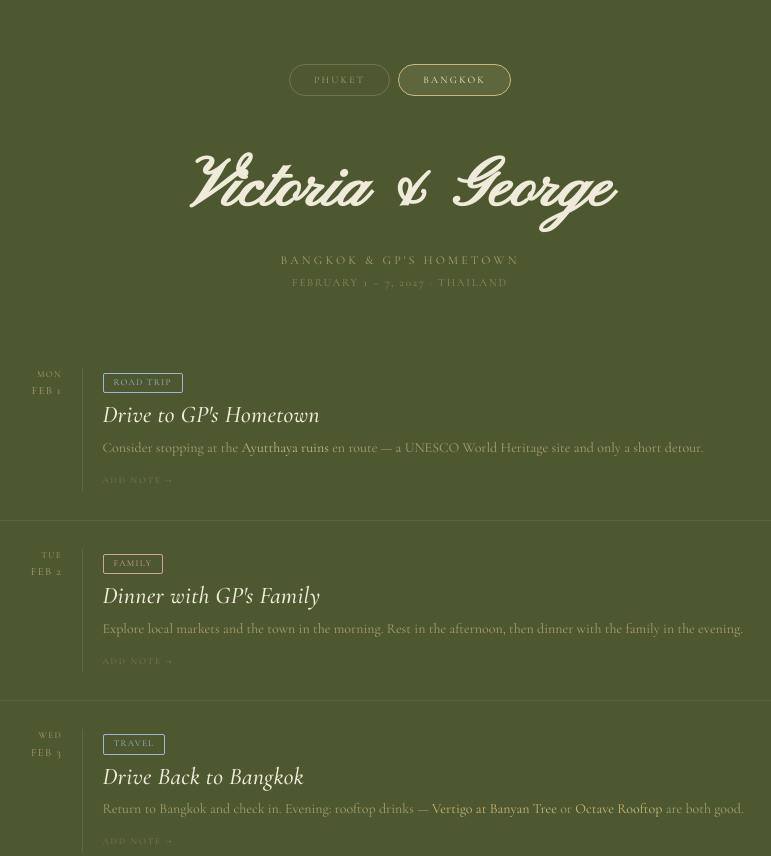
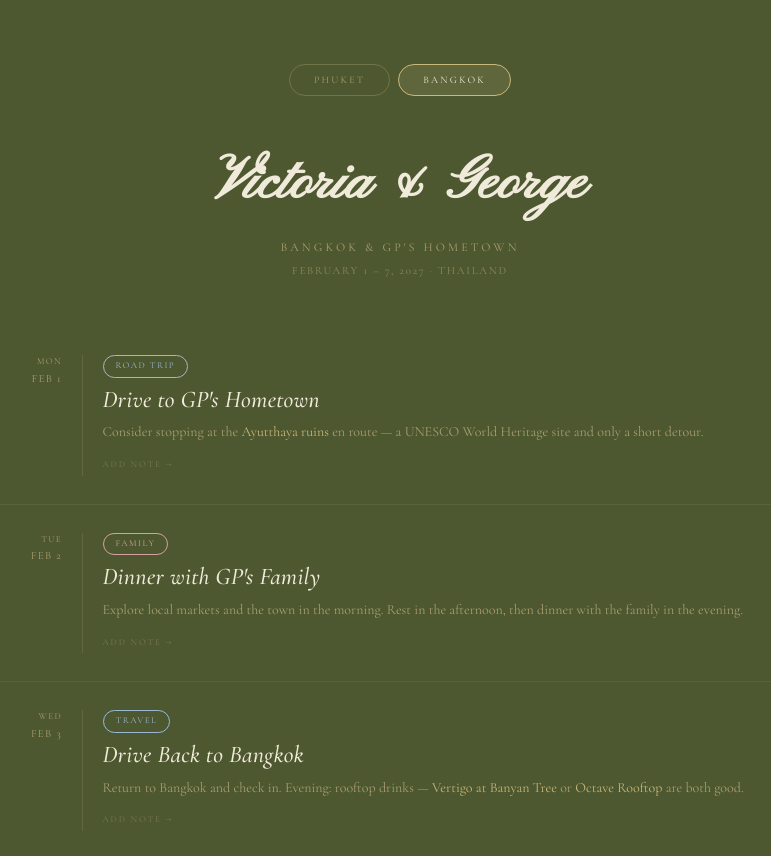
Before and after one commit to vanessakluong/victoria-george-wedding, a website built with Vite: page bangkok.html in a window 1280 px wide. Shown: the top 856 px of the page, without its empty margins (240-1011 px from the left). Built offline with nearby package versions, Linux system fonts and the light colour scheme.

Commit message:
Remove linter-injected overflow-x:hidden from html tag and fix font clamp
Remove style="overflow-x:hidden" injected onto <html> element by linter — this
was creating a viewport-level clip that cut off the Pinyon Script & swash
regardless of section-level overflow settings. Reduce heading clamp from
(28px,7vw,68px) to (22px,5.5vw,60px): at 375px viewport the text was 378px
wide (overflowing by 3px); new minimum keeps it at 297px safely within bounds.

Co-Authored-By: Claude Sonnet 4.6 <noreply@anthropic.com>

```diff
--- a/bangkok.html
+++ b/bangkok.html
@@ -90,7 +90,7 @@
 
     .script-heading {
       font-family: var(--font-script);
-      font-size: clamp(28px, 7vw, 68px);
+      font-size: clamp(22px, 5.5vw, 60px);
       color: var(--espresso);
       margin-bottom: 1.75rem;
       line-height: 1.6;
@@ -123,9 +123,17 @@
     .event-body { flex: 1; min-width: 0; overflow: hidden; }
 
     .tag {
-      display: inline-block; font-size: 9px; letter-spacing: 0.14em;
-      text-transform: uppercase; padding: 2px 10px;
-      border: 0.5px solid currentColor; border-radius: 2px; margin-bottom: 8px;
+      display: block;
+      width: fit-content;
+      max-width: 100%;
+      font-size: 9px;
+      letter-spacing: 0.16em;
+      text-transform: uppercase;
+      padding: 3px 12px;
+      border: 0.5px solid currentColor;
+      border-radius: 99px;
+      margin-bottom: 8px;
+      box-sizing: border-box;
     }
     .tag-travel  { color: #9ab8d6; }
     .tag-explore { color: #a8c49a; }
@@ -196,7 +204,7 @@
         <a class="page-pill" href="/">Phuket</a>
         <a class="page-pill active" href="/bangkok.html">Bangkok</a>
       </nav>
-      <h1 class="script-heading" style="color:var(--cream); font-size:clamp(28px,7vw,68px); margin-bottom:0.4rem;">Victoria &amp; George</h1>
+      <h1 class="script-heading" style="color:var(--cream); font-size:clamp(22px, 5.5vw, 60px); margin-bottom:0.4rem;">Victoria &amp; George</h1>
       <p style="font-family:var(--font-body); font-size:12px; letter-spacing:0.26em; text-transform:uppercase; color:var(--gold-dim); margin-bottom:0.25rem;">Bangkok &amp; GP's Hometown</p>
       <p style="font-family:var(--font-body); font-size:11px; letter-spacing:0.16em; text-transform:uppercase; color:var(--gold-dim); opacity:0.7;">February 1 – 7, 2027 · Thailand</p>
     </div>
@@ -338,7 +346,6 @@
 </footer>
 
 <script>
-  document.documentElement.style.overflowX = 'hidden';
   const DAYS = [
     { key: 'feb1',  label: 'Mon · Feb 1',  title: "GP's Hometown" },
     { key: 'feb2',  label: 'Tue · Feb 2',  title: 'Family Dinner' },
--- a/index.html
+++ b/index.html
@@ -57,7 +57,7 @@
 
     .script-heading {
       font-family: var(--font-script);
-      font-size: clamp(28px, 7vw, 68px);
+      font-size: clamp(22px, 5.5vw, 60px);
       color: var(--espresso);
       margin-bottom: 1.75rem;
       line-height: 1.6;
@@ -183,14 +183,17 @@
     .event-body { flex: 1; min-width: 0; overflow: hidden; }
 
     .tag {
-      display: inline-block;
+      display: block;
+      width: fit-content;
+      max-width: 100%;
       font-size: 9px;
-      letter-spacing: 0.14em;
+      letter-spacing: 0.16em;
       text-transform: uppercase;
-      padding: 2px 10px;
+      padding: 3px 12px;
       border: 0.5px solid currentColor;
-      border-radius: 2px;
+      border-radius: 99px;
       margin-bottom: 8px;
+      box-sizing: border-box;
     }
     .tag-wedding { color: #e2c07a; }
     .tag-travel  { color: #9ab8d6; }
@@ -534,7 +537,7 @@
 
       .notes-grid { grid-template-columns: 1fr; }
 
-      .script-heading  { font-size: clamp(28px, 7vw, 52px); }
+      .script-heading  { font-size: clamp(22px, 5.5vw, 52px); }
       .sec-label       { font-size: clamp(34px, 8vw, 48px); }
       .wedding-day-title { font-size: clamp(28px, 9vw, 72px); }
       .caps-body       { font-size: 12px; letter-spacing: 0.12em; }
@@ -573,7 +576,7 @@
         <a class="page-pill active" href="/">Phuket</a>
         <a class="page-pill" href="/bangkok.html">Bangkok</a>
       </nav>
-      <h1 class="script-heading" style="color:var(--cream); font-size:clamp(28px,7vw,68px); margin-bottom:0.4rem;">Victoria &amp; George</h1>
+      <h1 class="script-heading" style="color:var(--cream); font-size:clamp(22px, 5.5vw, 60px); margin-bottom:0.4rem;">Victoria &amp; George</h1>
       <p style="font-family:var(--font-body); font-size:12px; letter-spacing:0.26em; text-transform:uppercase; color:var(--gold-dim); margin-bottom:0.25rem;">Wedding Itinerary</p>
       <p style="font-family:var(--font-body); font-size:11px; letter-spacing:0.16em; text-transform:uppercase; color:var(--gold-dim); opacity:0.7;">January 25 – 31, 2027 · Phuket, Thailand</p>
     </div>
@@ -764,7 +767,6 @@
 </footer>
 
 <script>
-  document.documentElement.style.overflowX = 'hidden';
   const DAYS = [
     { key: 'jan25', label: 'Mon · Jan 25', title: 'Arrival' },
     { key: 'jan26', label: 'Tue · Jan 26', title: 'Free Day' },
```
Also changed, not shown: victoria-george-itinerary.html (+10 -8 lines).
